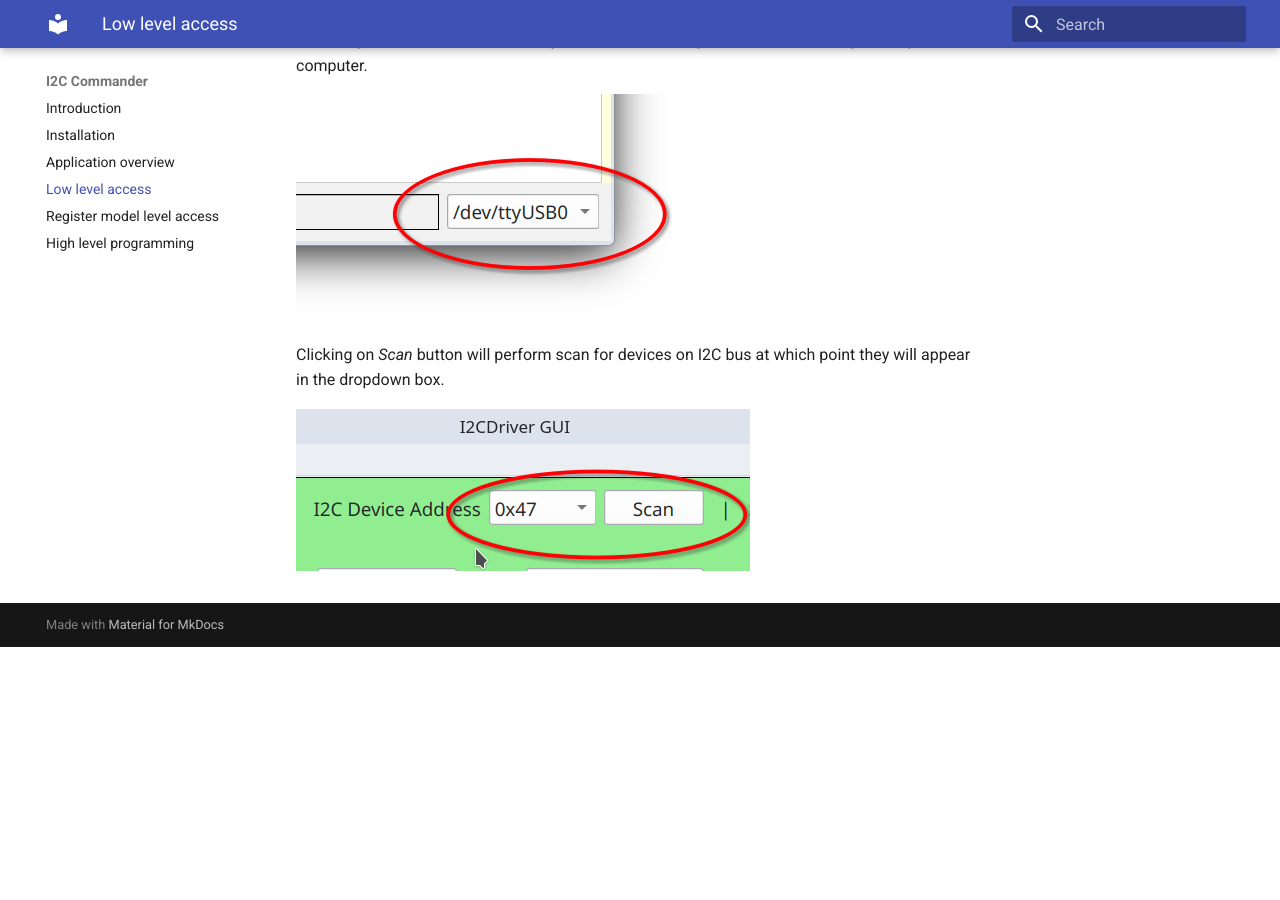
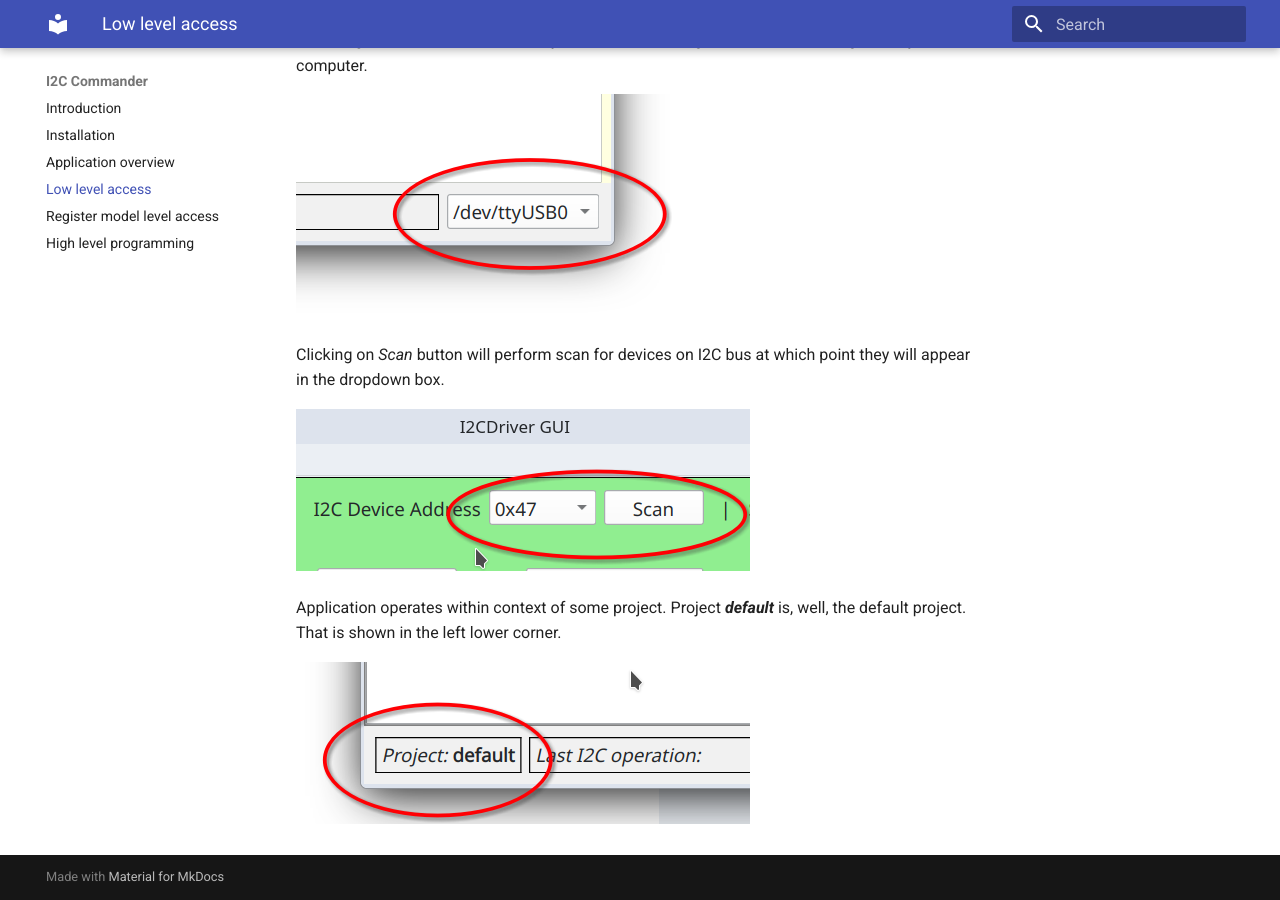
Before and after one commit to priimak/i2cc, an MkDocs documentation site: the page built from docs/bare_i2c.md, in a window 1280 px wide and 900 px high, scrolled down 692 px. Built offline with MkDocs 1.6.1 and Material for MkDocs 9.7.7, drawn with Linux system fonts in a browser that asks for light colours; before the commit the page ends 1339 px from its top, so only the background shows below that.

Commit message:
Updated documentation

```diff
--- a/docs/bare_i2c.md
+++ b/docs/bare_i2c.md
@@ -13,3 +13,8 @@
 the dropdown box.
 
 ![](images/scan.png)
+
+Application operates within context of some project. Project **_default_** is, well, the default project.
+That is shown in the left lower corner.
+
+![](images/where-is-project.png)
```
Also changed, not shown: docs/images/where-is-project.png (added).
